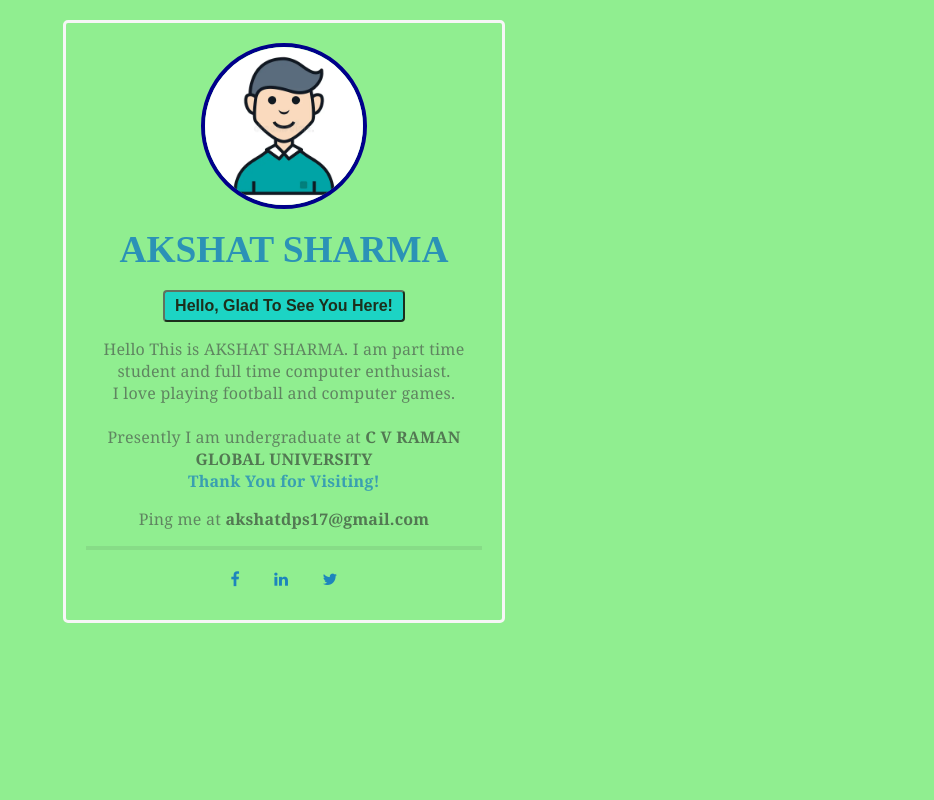
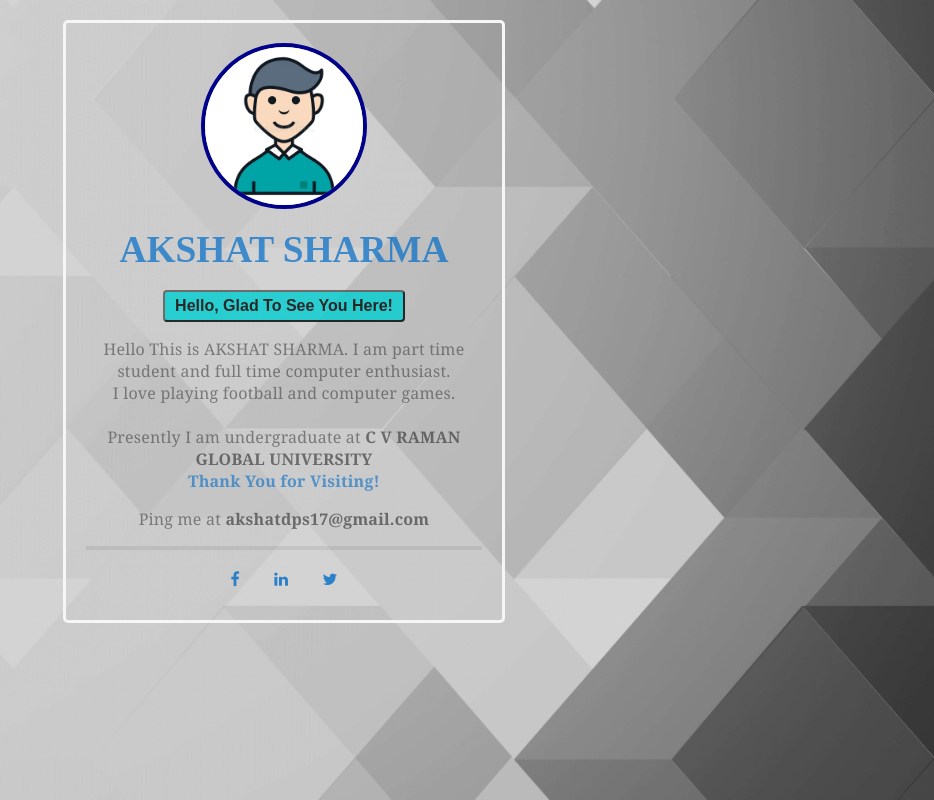
Before and after one commit to Akshat16-09/OIBSIP-T2, a plain HTML site: page index.html in a window 1280 px wide. Shown: the whole page, without its empty margins (346-1280 px from the left). Drawn offline with Linux system fonts and the light colour scheme.

Commit message:
Update style.css

```diff
--- a/style.css
+++ b/style.css
@@ -3,7 +3,8 @@ body {
     color: #404142;
     font-size: 16px;
 	letter-spacing: 0.2px;
-    background-color: lightgreen;
+    background-color: lightgray;
+    background-image: url(TASK2.png);
 }
 h1, h2, h3, h4, h5, h6 {
 	font-weight: 800;
```
